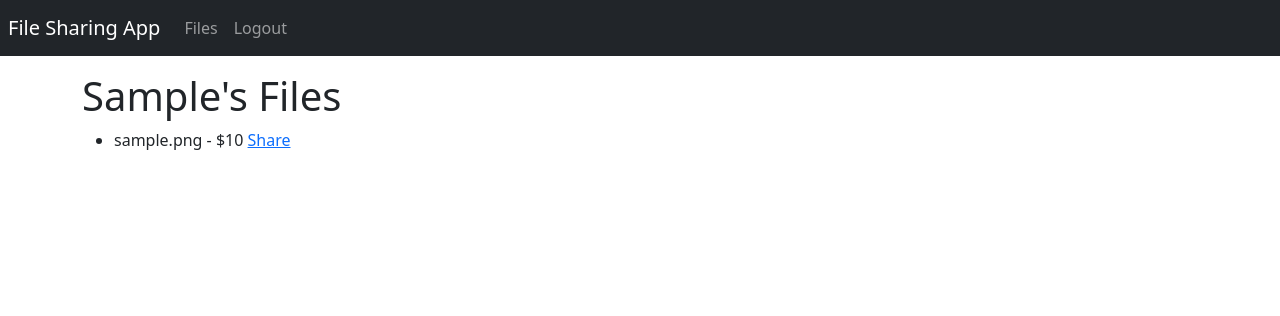
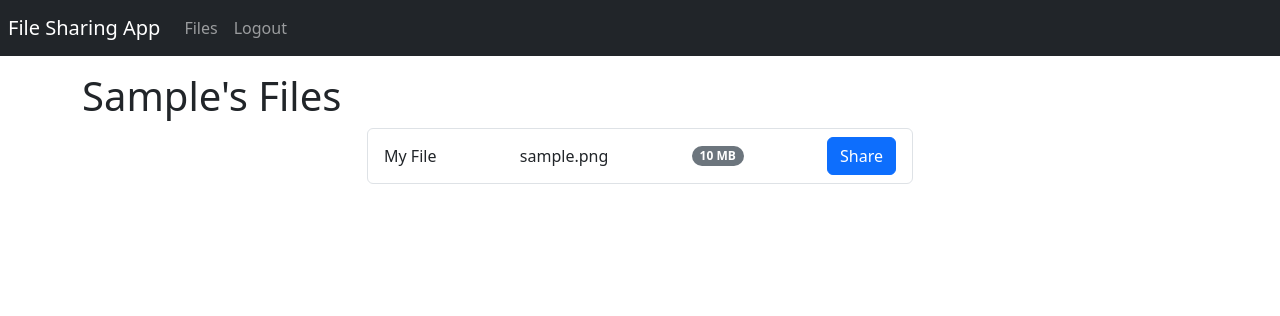
Before and after one commit to ChloeQuijano/SecureFileSharingApplication, a Django app: page /profile/ in a window 1280 px wide. Shown: the top 316 px of the page. Run offline with Django 3.2, Linux system fonts and the light colour scheme; a user stored in the database is signed in; tables that the repository leaves empty hold one stand-in row (values such as "Sample post"); parts of the project's set-up code (start-up, migrations or seed data) failed here and were passed over.

Commit message:
styling to profile

```diff
--- a/FileApp/templates/profile.html
+++ b/FileApp/templates/profile.html
@@ -11,16 +11,29 @@ Profile
 <div>
     {%if request.user.is_authenticated %}
   			<h1>{{ request.user.username | title }}'s Files</h1>
-            <ul>
+           <div class="row">
+            <div class="col-md-6 offset-md-3">
+                <ul class="list-group">
+
      {% for file in files %}
-                    <li>
-                        {{ file.file_name }} - ${{ file.file_size }}
+                        <li class="list-group-item d-flex justify-content-between align-items-center">
+
+                        {%if file.owner == request.user %}
+                            <span> My File</span>
+                        {% else %}
+                            <span>Shared file</span>
+                        {% endif %}
+                            <span>{{ file.file_name }}</span>
+                            <span class="badge bg-secondary rounded-pill">{{ file.file_size }} MB</span>
                             <!-- TODO: Add button for sharing the file with a dropdown list of users to share to-->
                             <!-- chloe: it might be more secure to let this only be a text box search? -->
-                        <a href="{% url 'file_app:share_file' file.id %}">Share</a>
+                              {%if file.owner == request.user %}
+                            <a href="{% url 'file_app:share_file' file.id %}" class="btn btn-primary">Share</a>
+                        {% endif %}
                         </li>
                     {% endfor %}
                 </ul>
+            </div>
   	{%else%}
             <h3> You are not logged in </h3>
   	{%endif%}
--- /dev/null
+++ b/uploads/test2_1jHImYU.txt
@@ -0,0 +1 @@
+This is a test file, does it work?
--- /dev/null
+++ b/uploads/test2_YOr9LQV.txt
@@ -0,0 +1 @@
+This is a test file, does it work?
--- /dev/null
+++ b/uploads/test2_puugggw.txt
@@ -0,0 +1 @@
+This is a test file, does it work?
```
Lines whose indentation alone changed are shown as unchanged.
